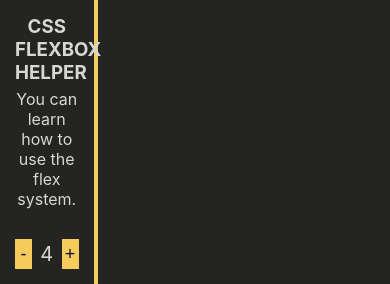
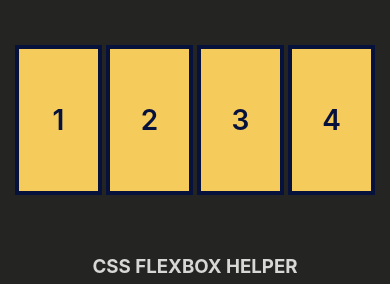
Before and after one commit to alikaraarslan/d-flex, a Next.js app: page / in a window 390 px wide. Shown: the top 284 px of the page. Built offline with nearby package versions, Linux system fonts and the light colour scheme.

Commit message:
add mobile version

```diff
--- a/pages/index.tsx
+++ b/pages/index.tsx
@@ -7,12 +7,17 @@ import Tooltip from 'rc-tooltip';
 import 'rc-tooltip/assets/bootstrap.css';
 import { CopyBlock, vs2015 } from 'react-code-blocks';
 
+import isMobile from '../utils/isMobile';
+
 import Icon from '../components/Icon';
 import Link from 'next/link';
 
 const HomeWrapper = styled.div`
   display: flex;
   height: 100vh;
+  @media (max-width: 768px) {
+    flex-direction: column;
+  }
 `;
 const SidebarWraper = styled.div`
   width: 25%;
@@ -24,6 +29,11 @@ const SidebarWraper = styled.div`
   justify-content: space-between;
   p {
     margin: 5px 0 10px;
+  }
+  @media (max-width: 768px) {
+    order: 2;
+    width: 100%;
+    border: none;
   }
 `;
 
@@ -122,6 +132,10 @@ const BoxWraper = styled.div`
   padding: 15px;
   display: flex;
   gap: 4px;
+  @media (max-width: 768px) {
+    width: 100%;
+    min-height: 240px;
+  }
   .box-item {
     width: 150px;
     height: 150px;
@@ -183,6 +197,12 @@ const Home: NextPage = () => {
   const toKebabCase = (str) => {
     return str.replace(/([a-z])([A-Z])/g, '$1-$2').toLowerCase();
   };
+
+  useEffect(() => {
+    if (isMobile.any()) {
+      setDivCount(2);
+    }
+  }, []);
 
   return (
     <>
--- /dev/null
+++ b/utils/isMobile.js
@@ -0,0 +1,31 @@
+const isMobile = {
+  Android: function () {
+    return navigator.userAgent.match(/Android/i);
+  },
+  BlackBerry: function () {
+    return navigator.userAgent.match(/BlackBerry/i);
+  },
+  iOS: function () {
+    return navigator.userAgent.match(/iPhone|iPad|iPod/i);
+  },
+  Opera: function () {
+    return navigator.userAgent.match(/Opera Mini/i);
+  },
+  Windows: function () {
+    return (
+      navigator.userAgent.match(/IEMobile/i) ||
+      navigator.userAgent.match(/WPDesktop/i)
+    );
+  },
+  any: function () {
+    return (
+      isMobile.Android() ||
+      isMobile.BlackBerry() ||
+      isMobile.iOS() ||
+      isMobile.Opera() ||
+      isMobile.Windows()
+    );
+  },
+};
+
+export default isMobile;
```
